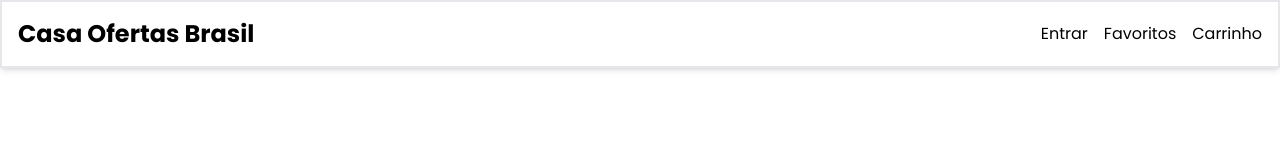
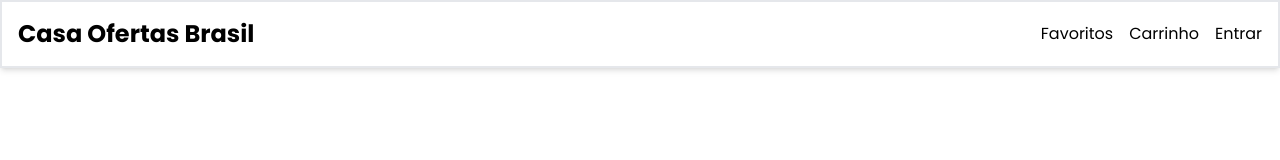
Before and after one commit to IgorAguiar-Giro/casaofertasbrasil, a Next.js app: page / in a window 1280 px wide. Shown: the top 160 px of the page. Built offline with nearby package versions, Linux system fonts and the light colour scheme; no server answers.

Commit message:
Uses Auth0 as authentification parameter

```diff
--- a/components/Header/Header.js
+++ /dev/null
@@ -1,20 +0,0 @@
-import Head from "next/head";
-import Navbar from "./Navbar";
-
-export default function Header() {
-  return (
-    <>
-      <Head>
-        <title>Casa Ofertas Brasil</title>
-        <meta name="description" content="Casa Ofertas Brasil webshop" />
-        <meta name="keywords" content="Ecommerce, Casa Ofertas Brasil" />
-        <meta
-          property="og:title"
-          content="Nextjs Casa Ofertas Brasil"
-          key="pagetitle"
-        />
-      </Head>
-      <Navbar />
-    </>
-  );
-}
--- a/components/Header/Navbar.js
+++ b/components/Navbar.js
@@ -1,18 +1,35 @@
+"use client";
+
 import React, { useState } from "react";
+import { useUser } from "@auth0/nextjs-auth0/client";
 
 export default function Navbar() {
   const [open, setOpen] = useState(false);
+  const { user, error, isLoading } = useUser();
 
+  // Generate the Links array dynamically
   const Links = [
-    { name: "Entrar", link: "/login" },
     { name: "Favoritos", link: "/" },
     { name: "Carrinho", link: "/" },
+    ...(isLoading
+      ? [{ name: "Loading...", link: "#" }]
+      : error
+        ? [{ name: error.message, link: "#" }]
+        : user
+          ? [
+              {
+                name: `Welcome ${user.name}`,
+                link: "/user",
+              },
+              { name: "Logout", link: "/api/auth/logout" },
+            ]
+          : [{ name: "Entrar", link: "/api/auth/login" }]),
   ];
 
   return (
     <>
       <div className="flex justify-between items-center p-4 border-2 shadow-md">
-        <div className="md:text-2xl font-bold cursor-pointer" href="/">
+        <div className="md:text-2xl font-bold cursor-pointer">
           <ion-icon name="home-outline"></ion-icon>
           <p>Casa Ofertas Brasil</p>
         </div>
@@ -36,13 +53,7 @@ export default function Navbar() {
           <ul className="flex flex-col md:flex-row space-y-4 md:space-y-0 md:space-x-4 p-4 md:p-0">
             {Links.map((link) => (
               <li key={link.name}>
-                <a
-                  href={link.link}
-                  onClick={link.onClick}
-                  className={link.onClick ? "cursor-pointer" : ""}
-                >
-                  {link.name}
-                </a>
+                <a href={link.link}>{link.name}</a>
               </li>
             ))}
           </ul>
--- a/package.json
+++ b/package.json
@@ -14,11 +14,11 @@
     "migration:up": "node-pg-migrate -m infra/migrations --envPath .env.development up",
     "lint:check": "prettier --check .",
     "lint:fix": "prettier --write ."
-
   },
   "author": "",
   "license": "MIT",
   "dependencies": {
+    "@auth0/nextjs-auth0": "^3.5.0",
     "dotenv": "^16.4.5",
     "dotenv-expand": "^11.0.6",
     "next": "^14.2.5",
--- a/pages/_app.js
+++ b/pages/_app.js
@@ -1,7 +1,12 @@
 import "../styles/globals.css";
+import { UserProvider } from "@auth0/nextjs-auth0/client";
 
 function MyApp({ Component, pageProps }) {
-  return <Component {...pageProps} />;
+  return (
+    <UserProvider>
+      <Component {...pageProps} />
+    </UserProvider>
+  );
 }
 
 export default MyApp;
--- /dev/null
+++ b/pages/api/auth/[...auth0].js
@@ -0,0 +1,3 @@
+import { handleAuth } from "@auth0/nextjs-auth0";
+
+export default handleAuth();
--- a/pages/index.js
+++ b/pages/index.js
@@ -1,4 +1,4 @@
-import Header from "components/Header/Header";
+import Navbar from "components/Navbar";
 import React, { useEffect } from "react";
 
 export default function Home() {
@@ -18,7 +18,7 @@ export default function Home() {
 
   return (
     <>
-      <Header />
+      <Navbar />
     </>
   );
 }
--- /dev/null
+++ b/pages/user/index.js
@@ -0,0 +1,20 @@
+"use client";
+
+import { useUser } from "@auth0/nextjs-auth0/client";
+
+export default function ProfileClient() {
+  const { user, error, isLoading } = useUser();
+
+  if (isLoading) return <div>Loading...</div>;
+  if (error) return <div>{error.message}</div>;
+
+  return (
+    user && (
+      <div>
+        <img src={user.picture} alt={user.name} />
+        <h2>{user.name}</h2>
+        <p>{user.email}</p>
+      </div>
+    )
+  );
+}
```
Also changed, not shown: 2 other files (tests, documents, lock files or other folders).
